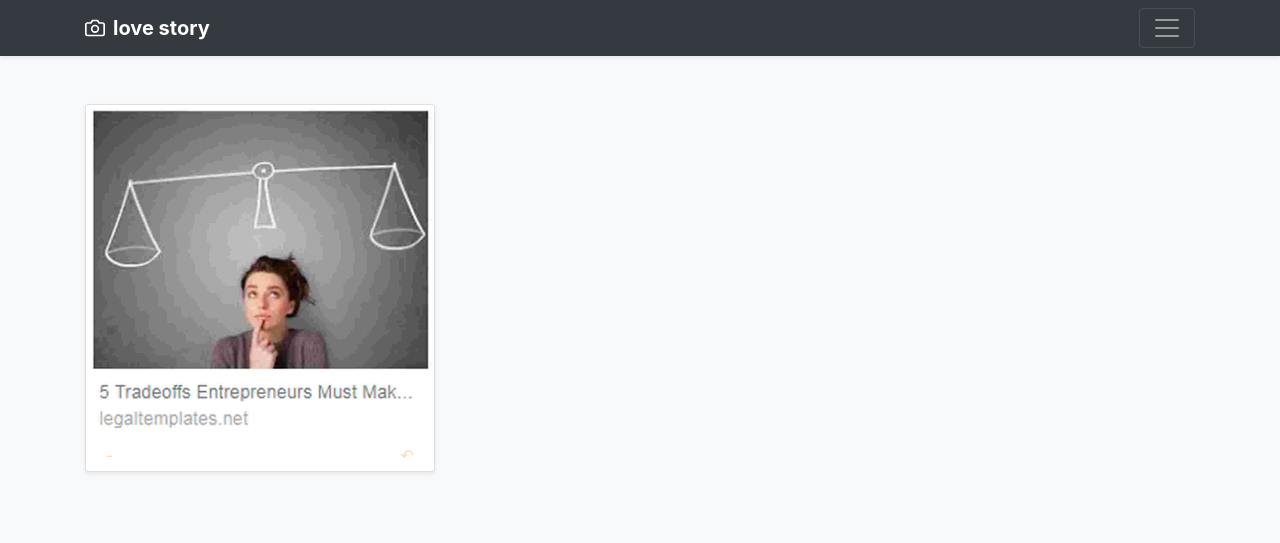
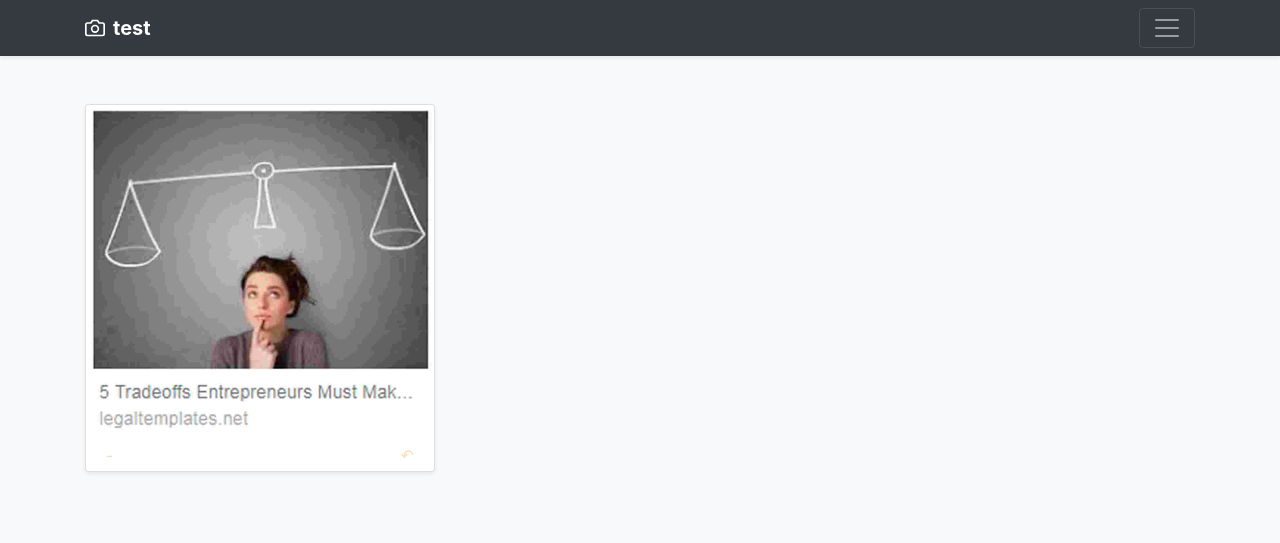
Before and after one commit to geeklili/share-album, a Flask app: page /love in a window 1280 px wide. Shown: the top 543 px of the page. Run offline with Flask 2, Linux system fonts and the light colour scheme; some libraries are stand-ins or nearby versions.

Commit message:
update index.html

```diff
--- a/templates/home.html
+++ b/templates/home.html
@@ -118,7 +118,7 @@
             <div class="row">
                 <div class="col-sm-8 col-md-7 py-4">
                     <h4 class="text-white">About</h4>
-                    <p class="text-muted">this is a website about love</p>
+                    <p class="text-muted">test</p>
                     <form action="{{ url_for('upload_row') }}" method="post" enctype="multipart/form-data">
                         <label for="fid"><input type="file" id="fid" name="f1"></label>
                         <div onclick="alert('上传中...请等待几秒')" id="submit_id"><input type="submit" value="上传"></div>
@@ -126,8 +126,8 @@
                 </div>
                 <div class="col-sm-4 offset-md-1 py-4">
                     <ul class="list-unstyled">
-                        <li><a href="#" class="text-white">It's a present for my baby</a></li>
-                        <li><a href="#" class="text-white">红芒果&加菲猫</a></li>
+                        <li><a href="#" class="text-white">test</a></li>
+                        <li><a href="#" class="text-white">test</a></li>
                         <li><a href="#" class="text-white">{{context.time}}</a></li>
                         <li><a href="/miss" class="text-white">回收站</a></li>
 
@@ -145,7 +145,7 @@
                     <path d="M23 19a2 2 0 0 1-2 2H3a2 2 0 0 1-2-2V8a2 2 0 0 1 2-2h4l2-3h6l2 3h4a2 2 0 0 1 2 2z"/>
                     <circle cx="12" cy="13" r="4"/>
                 </svg>
-                <strong>love story</strong>
+                <strong>test</strong>
             </a>
             <button class="navbar-toggler" type="button" data-toggle="collapse" data-target="#navbarHeader"
                     aria-controls="navbarHeader" aria-expanded="false" aria-label="Toggle navigation">
```
